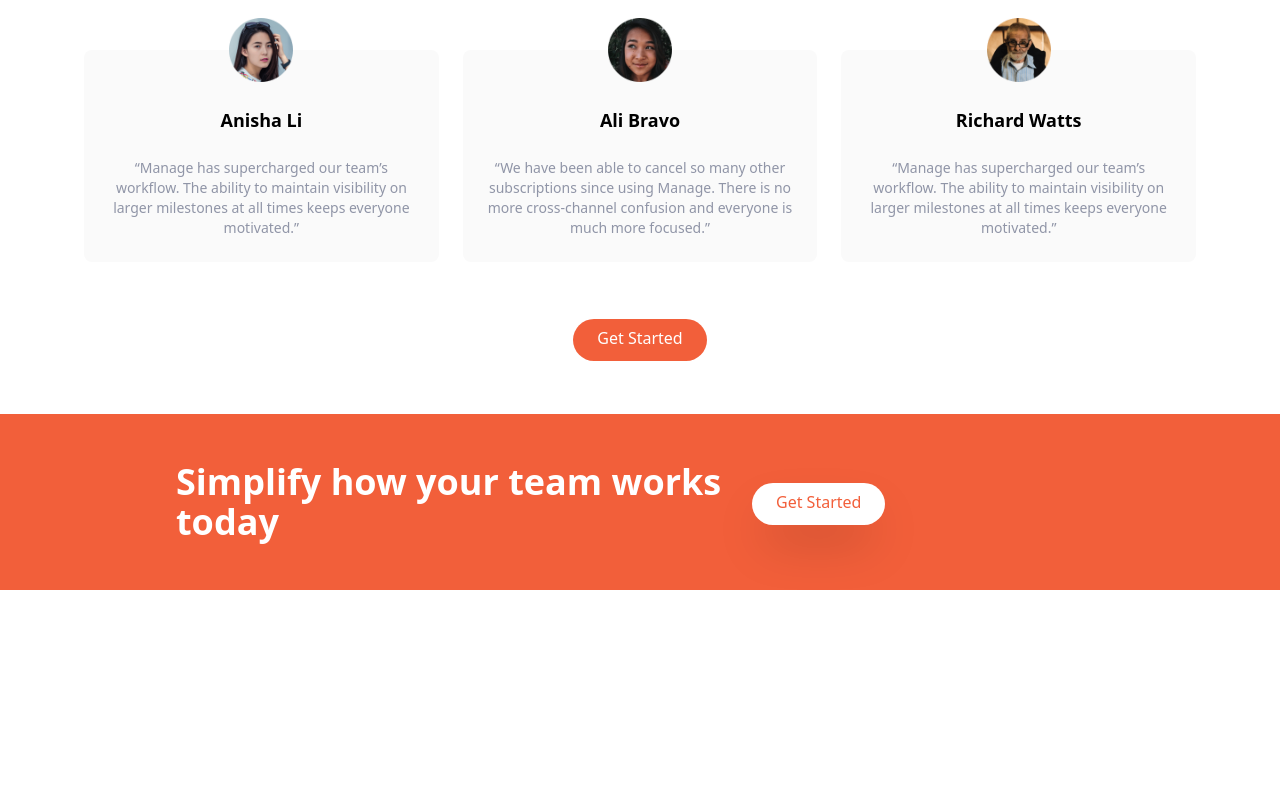
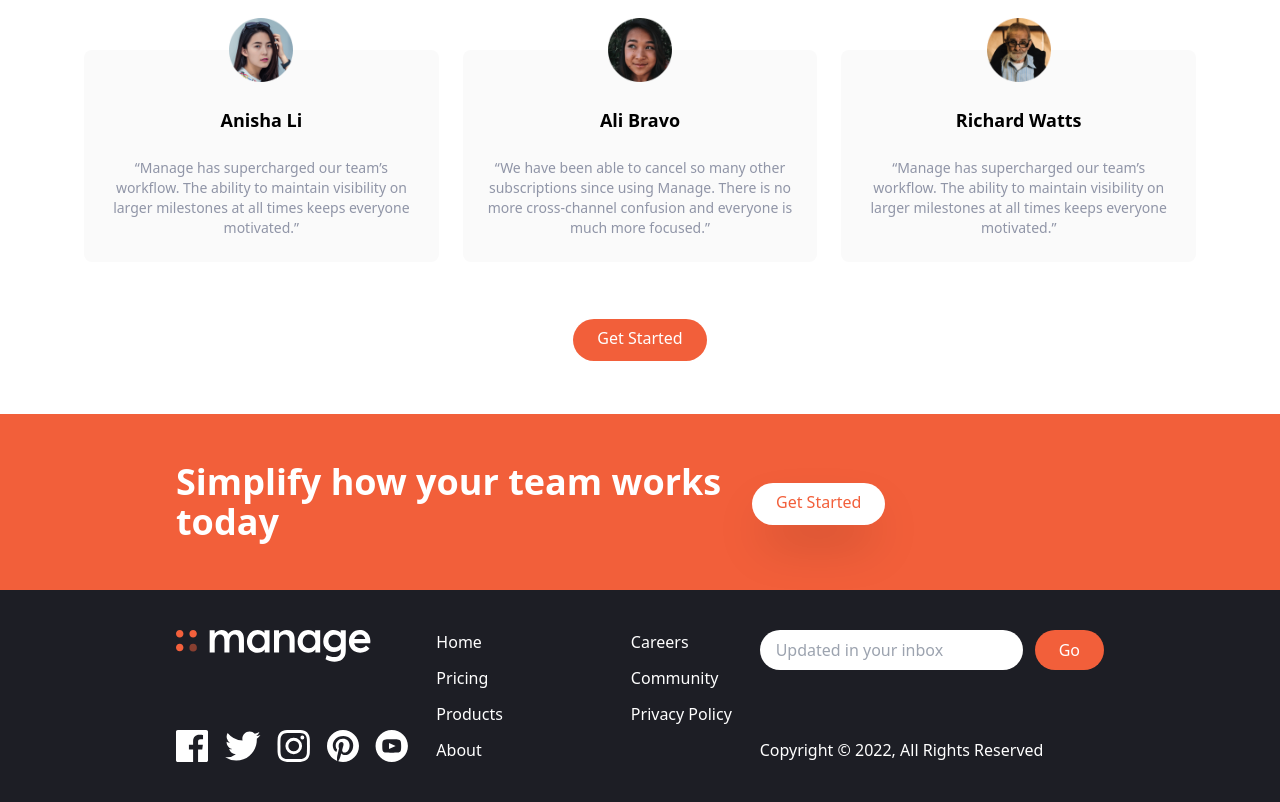
Before and after one commit to disotocastro/manage-tailwind, a website: page index.html in a window 1280 px wide. Shown: the part 1222-2024 px from the top of the page. Before the commit the page ends 1812 px from the top, so only its background shows below. Drawn offline with Linux system fonts and the light colour scheme.

Commit message:
ADD -> Footer section added and completed

```diff
--- a/index.html
+++ b/index.html
@@ -231,6 +231,64 @@
 
 
 
+
+
+
+  <footer class="bg-veryDarkBlue">
+    <div class="container flex flex-col-reverse justify-between px-6 py-10 mx-auto space-y-8 md:flex-row md:space-y-0">
+      <!-- Logo and social links-->
+      <div
+        class="flex flex-col-reverse items-center justify-between space-y-12 md:flex-col md:space-y-0 md:items-start">
+
+        <div class="mx-auto my-6 text-center text-white md:hidden">
+          Copyright &copy; 2022, All Right Reserved
+        </div>
+
+        <div>
+          <img src="./img/logo-white.svg" class="h-8" alt="">
+        </div>
+
+        <!-- Social links -->
+        <div class="flex justify-center space-x-4">
+          <a href=""><img src="./img/icon-facebook.svg" alt="" class="h-8"></a>
+          <a href=""><img src="./img/icon-twitter.svg" alt="" class="h-8"></a>
+          <a href=""><img src="./img/icon-instagram.svg" alt="" class="h-8"></a>
+          <a href=""><img src="./img/icon-pinterest.svg" alt="" class="h-8"></a>
+          <a href=""><img src="./img/icon-youtube.svg" alt="" class="h-8"></a>
+        </div>
+      </div>
+      <!-- list container -->
+      <div class="flex justify-around space-x-32">
+        <div class="flex flex-col space-y-3 text-white">
+          <a href="#" class="hover:text-brightRed">Home</a>
+          <a href="#" class="hover:text-brightRed">Pricing</a>
+          <a href="#" class="hover:text-brightRed">Products</a>
+          <a href="#" class="hover:text-brightRed">About</a>
+        </div>
+        <div class="flex flex-col space-y-3 text-white">
+          <a href="#" class="hover:text-brightRed">Careers</a>
+          <a href="#" class="hover:text-brightRed">Community</a>
+          <a href="#" class="hover:text-brightRed">Privacy Policy</a>
+        </div>
+      </div>
+
+      <!-- Input container -->
+      <div class="flex flex-col justify-between">
+        <form action="">
+          <div class="flex space-x-3">
+            <input type="text" class="flex-1 px-4 rounded-full focus:outline-none" placeholder="Updated in your inbox">
+            <button class="px-6 py-2 text-white rounded-full bg-brightRed hover:bg-brightRedLight focus:outline-none">
+              Go
+            </button>
+          </div>
+        </form>
+        <div class="hidden text-white md:block">Copyright &copy; 2022, All Rights Reserved</div>
+      </div>
+    </div>
+  </footer>
+
+
+
 </body>
 
 </html>
```
Also changed, not shown: css/main.css.
